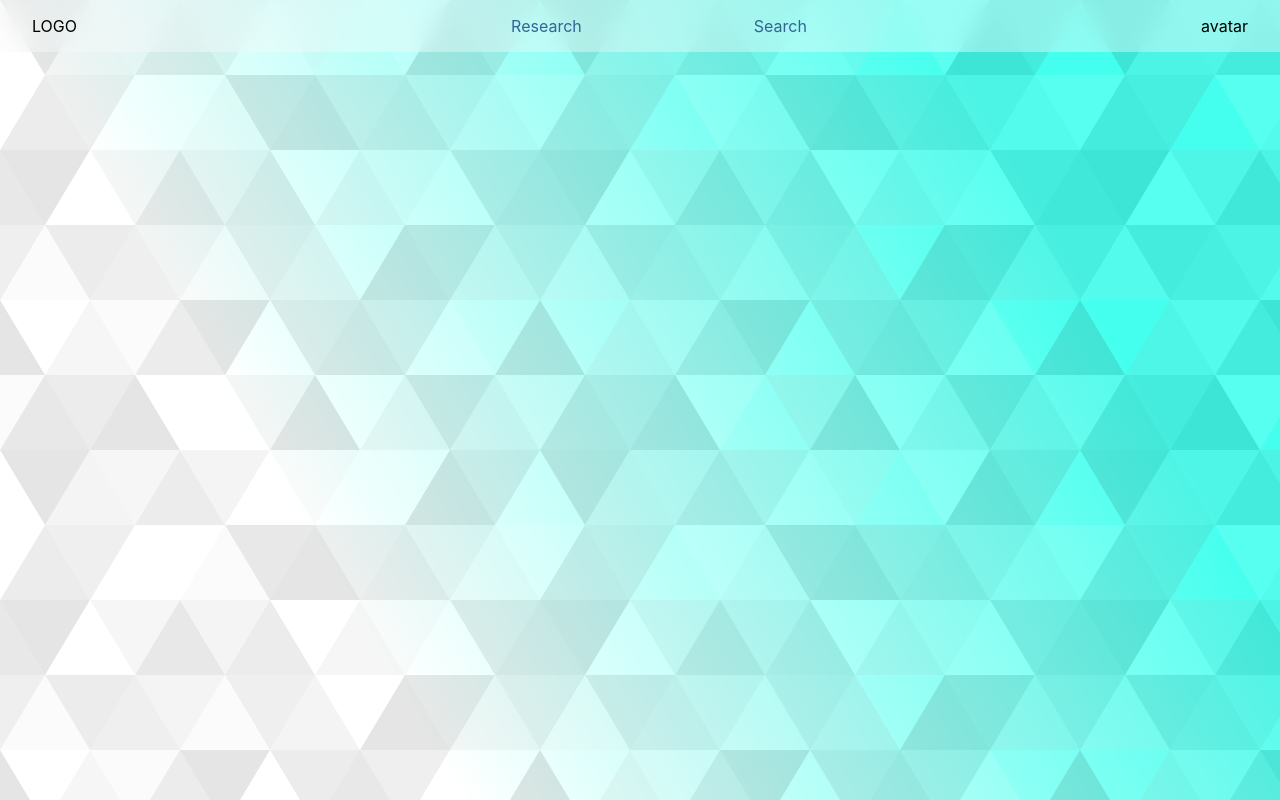
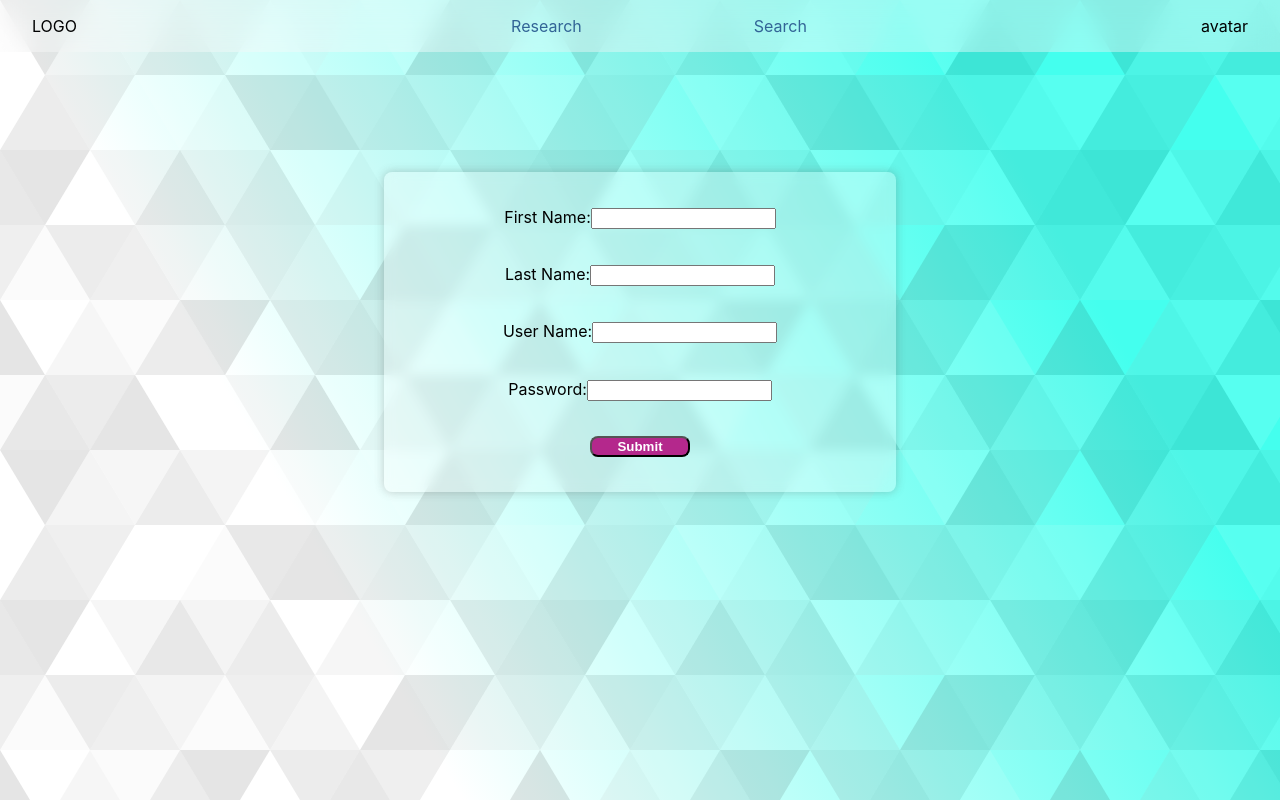
Before and after one commit to epittab/mod_four_project_client, a React (Create React App) app: page / in a window 1280 px wide. Built offline with nearby package versions, Linux system fonts and the light colour scheme.

Commit message:
added styling and register form

```diff
--- a/src/App.js
+++ b/src/App.js
@@ -3,11 +3,13 @@ import React from 'react';
 import './App.css';
 
 import Navbar from './Navbar'
+import LoginContainer from './LoginContainer'
 
 function App() {
   return (
     <div className="App">
       <Navbar />
+      <LoginContainer />
     </div>
   );
 }
--- /dev/null
+++ b/src/Login.js
@@ -0,0 +1,24 @@
+import React from 'react'
+
+
+class Login extends React.Component {
+
+
+    render(){
+        return(
+            <div>
+                <form onSubmit={this.props.handleLoginSubmit}>
+                    <label>
+                        <input type='' onChange={this.props.handleLoginChange}/>
+                    </label>
+                    <label>
+                        <input type='' onChange={this.props.handleLoginChange}/>
+                    </label>
+                    <button type='submit'></button>
+                </form>
+            </div>
+        )
+    }
+}
+
+export default Login;
--- /dev/null
+++ b/src/LoginContainer.css
@@ -0,0 +1,31 @@
+.LoginContainer {
+    display: flex;
+    flex-direction: column;
+    align-items: center;
+    justify-content: center;
+    height: 70vh;
+}
+
+.Login-form {
+    display: flex;
+    flex-direction: column;
+    align-items: center;
+    justify-content: space-evenly;
+
+    height: 40vh;
+    width: 40vw;
+
+    background-color: rgba(250, 250, 250, .3);
+    backdrop-filter: blur(.35rem);
+    border-radius: 8px;
+
+    box-shadow: 0 0 10px rgba(80, 80, 80, .3);
+}
+
+button.login-submit-btn{
+    background-color: rgba(180, 40, 140, 1);
+    border-radius: 8px;
+    color: white;
+    font-weight: bold;
+    width: 100px;
+}
--- /dev/null
+++ b/src/LoginContainer.js
@@ -0,0 +1,57 @@
+import React from 'react'
+
+import Register from './Register'
+import Login from './Login'
+
+import './LoginContainer.css'
+
+class LoginContainer extends React.Component {
+
+    constructor(){
+        super()
+        this.state ={
+            form: {}
+        }
+    }
+
+    handleChange = (e) => {
+        let formObj = this.state.form
+        formObj[e.target.name] = e.target.value
+        this.setState({form: formObj})
+    }
+
+    handleSubmit = (e) => {
+        e.preventDefault()
+        fetch('http://localhost:3001/user', {
+            method: 'POST',
+            headers: {
+                'Content-Type': 'application/json',
+                'Accept': 'application/json'
+            },
+            body: JSON.stringify(this.state.form)
+        })
+        .then(r => r.json())
+        .then(data => {
+            this.setState({form: {}})
+            return console.log(data)
+        })
+    }
+
+    render() {
+        return(
+            <div className='LoginContainer'>
+
+                { true ? < Register handleChange={this.handleChange}
+                            handleSubmit={this.handleSubmit}
+                            form={this.state.form}/>
+                        : < Login handleChange={this.handleChange}
+                            handleSubmit={this.handleSubmit}
+                            form={this.state.form}/> }
+
+            </div>
+        )
+
+    }
+}
+
+export default LoginContainer;
--- a/src/Navbar.css
+++ b/src/Navbar.css
@@ -26,6 +26,7 @@ div.Navbar-logo{
 .Navbar-menu-item {
     color: rgba(50, 100, 150, 1);
     list-style: none;
+    cursor: pointer;
 }
 
 .Navbar-avatar {
--- /dev/null
+++ b/src/Register.js
@@ -0,0 +1,37 @@
+import React from 'react'
+
+
+class Register extends React.Component {
+
+    render() {
+        return (
+            <div className='Register'>
+                <form className='Login-form' onSubmit={this.props.handleSubmit}>
+                    <label> First Name:
+                        <input type='text' name='first_name'
+                        value={ this.props.form.first_name || "" }
+                        onChange={this.props.handleChange}/>
+                    </label>
+                    <label> Last Name:
+                        <input type='text' name='last_name'
+                        value={ this.props.form.last_name || "" }
+                        onChange={this.props.handleChange}/>
+                    </label>
+                    <label> User Name:
+                        <input type='text' name='username'
+                        value={ this.props.form.username || "" }
+                        onChange={this.props.handleChange}/>
+                    </label>
+                    <label> Password:
+                        <input type='password' name='password'
+                        value={ this.props.form.password || "" }
+                        onChange={this.props.handleChange}/>
+                    </label>
+                    <button className='login-submit-btn' type='submit'>Submit</button>
+                </form>
+            </div>
+        )
+    }
+}
+
+export default Register;
```
